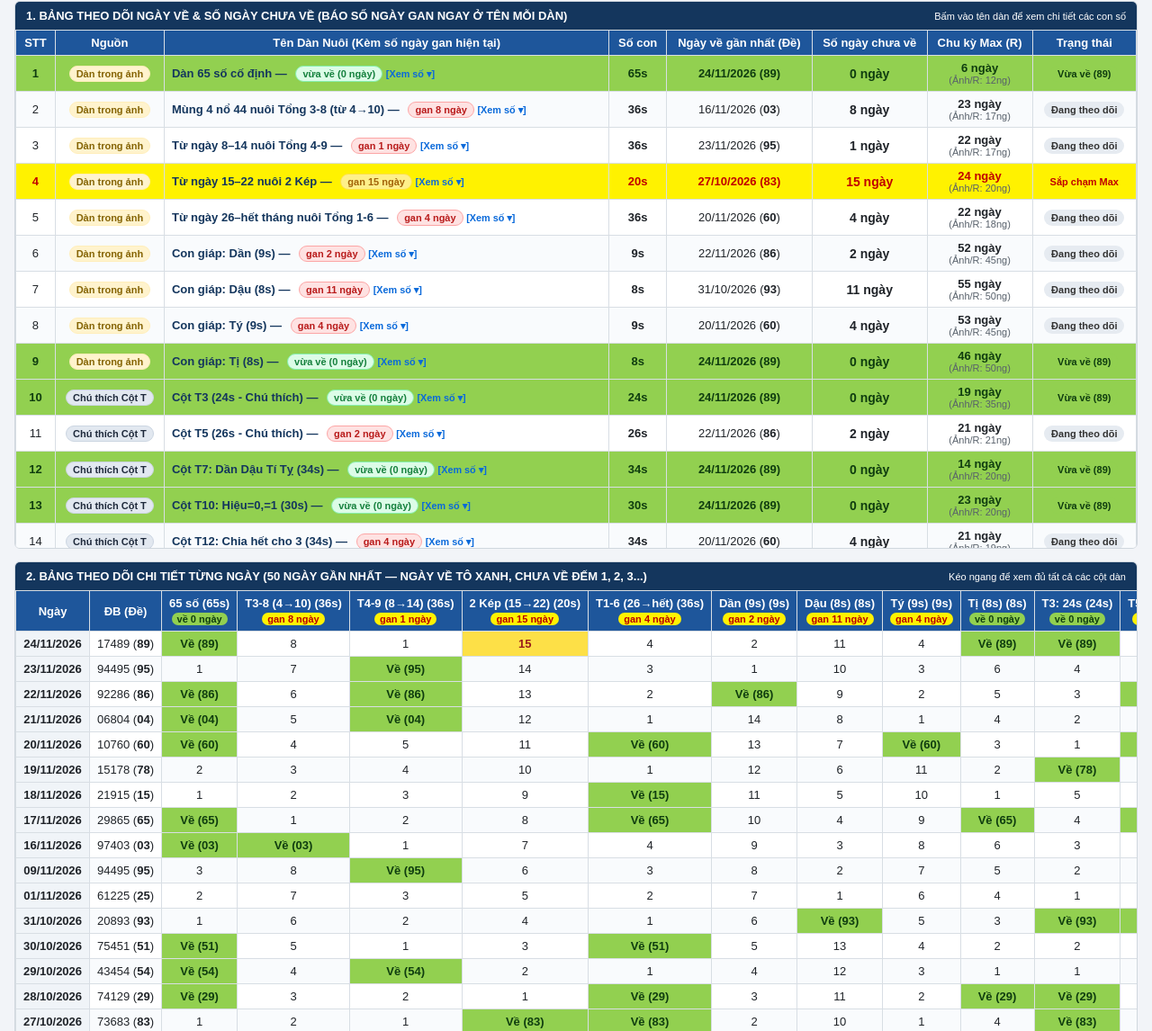
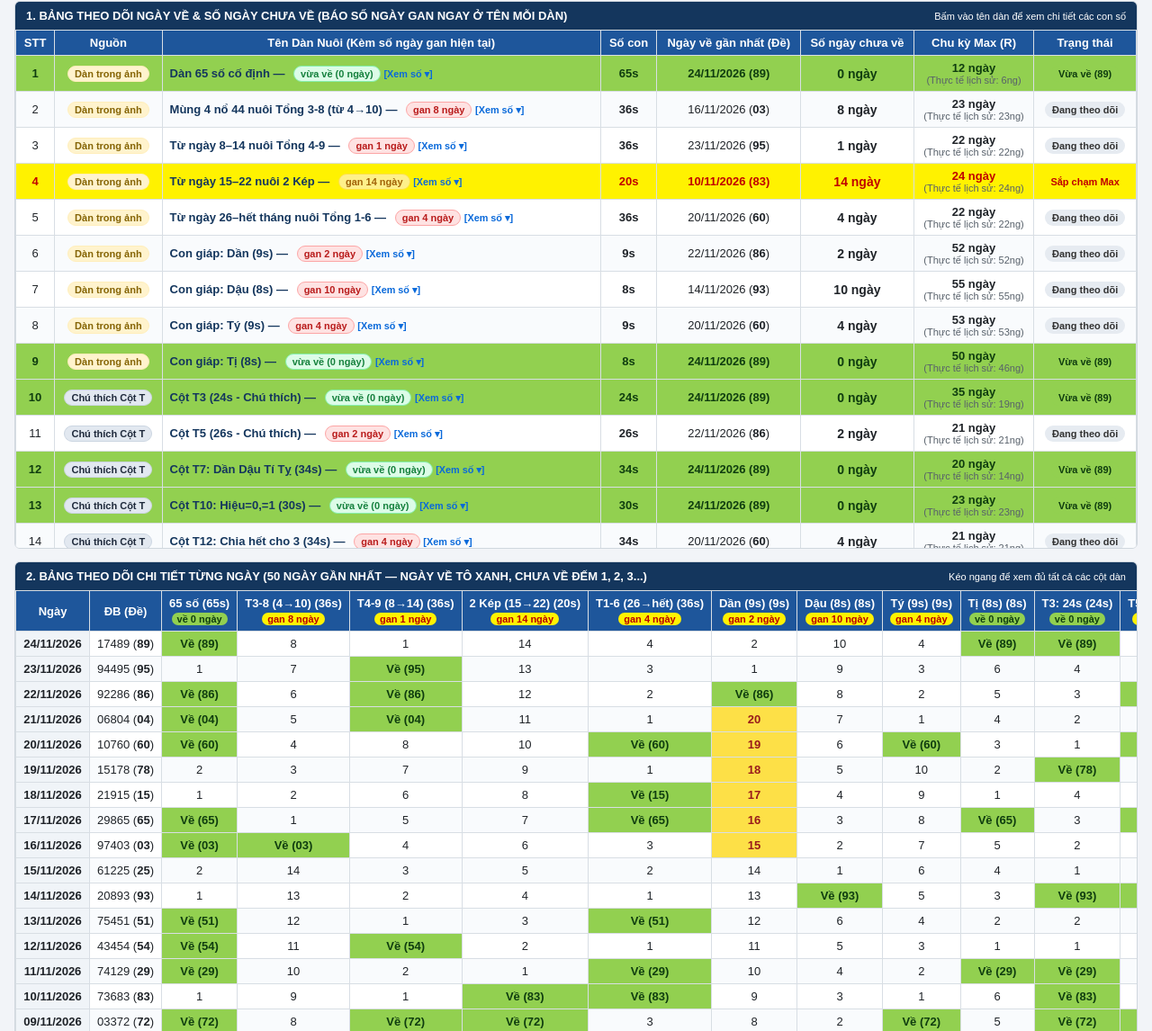
Before and after one commit to kieuanhthcs2011-code/thong-ke-xsmb, a plain HTML site: page dannuoi.html in a window 1280 px wide. Shown: the part 248-1394 px from the top of the page at 90% size. Drawn offline with Linux system fonts and the light colour scheme.

Commit message:
Add files via upload

```diff
--- a/app.js
+++ b/app.js
@@ -42,10 +42,16 @@ function getNormalizedWeeks(rawWeeks) {
       monStr = item.monday;
       nums = item.nums;
     }
-    const sig = nums.join('|');
+    const cleanNums = (nums || []).slice(0, 7).map(x => (x || "").trim());
+    while (cleanNums.length < 7) cleanNums.push("");
+    const nonEmptySig = cleanNums.filter(Boolean).join('|');
     let exists = false;
     for (const ex of mapByMon.values()) {
-      if (ex.nums.join('|') === sig && sig !== '||||||') { exists = true; break; }
+      const exSig = ex.nums.filter(Boolean).join('|');
+      if (nonEmptySig && (exSig === nonEmptySig || exSig.startsWith(nonEmptySig + '|') || nonEmptySig.startsWith(exSig + '|'))) {
+        exists = true;
+        break;
+      }
     }
     if (!exists && !mapByMon.has(monStr)) {
       const mDt = parseVNDate(monStr);
@@ -55,10 +61,34 @@ function getNormalizedWeeks(rawWeeks) {
         monday: monStr,
         mDt,
         label: `${formatShortDate(mDt)} - ${formatVNDate(sDt)}`,
-        nums: [...nums]
+        nums: cleanNums
       });
     }
   });
+
+  // Đồng bộ chính xác theo ngày thực tế từ daily_prizes (nếu có) để không bao giờ lệch tuần
+  if (typeof globalData !== "undefined" && globalData && Array.isArray(globalData.daily_prizes)) {
+    globalData.daily_prizes.forEach(dp => {
+      if (!dp || !dp.date || !Array.isArray(dp.prizes) || !dp.prizes[0]) return;
+      const dt = parseVNDate(dp.date);
+      const wd = (dt.getDay() + 6) % 7; // Mon=0 .. Sun=6
+      const mDt = new Date(dt);
+      mDt.setDate(dt.getDate() - wd);
+      const monStr = formatVNDate(mDt);
+      if (!mapByMon.has(monStr)) {
+        const sDt = new Date(mDt);
+        sDt.setDate(mDt.getDate() + 6);
+        mapByMon.set(monStr, {
+          monday: monStr,
+          mDt,
+          label: `${formatShortDate(mDt)} - ${formatVNDate(sDt)}`,
+          nums: ["", "", "", "", "", "", ""]
+        });
+      }
+      mapByMon.get(monStr).nums[wd] = dp.prizes[0];
+    });
+  }
+
   return Array.from(mapByMon.values()).sort((a, b) => b.mDt - a.mDt);
 }
 
@@ -79,12 +109,17 @@ function getAllHistoricalGDB(allWeeks) {
 }
 
 function computeDanStats(histGDB, targetSet) {
-  let daysSince = 0, lastHitDate = "Chưa thấy", lastHitDe = "--", maxObserved = 0, curStreak = 0;
+  let daysSince = 0, lastHitDate = "Chưa thấy", lastHitDe = "--", maxClosedStreak = 0, curStreak = 0;
+  let seenFirstHit = false;
   for (let i = 0; i < histGDB.length; i++) {
     const item = histGDB[i];
     if (!item || !item.de || !/^\d{2}$/.test(item.de)) continue;
     if (targetSet.has(item.de)) {
-      if (curStreak > maxObserved) maxObserved = curStreak;
+      // Chỉ tính max từ các chu kỳ đã về thực tế; không cộng dồn chu kỳ đầu chưa có mốc mở
+      if (seenFirstHit && curStreak > maxClosedStreak) {
+        maxClosedStreak = curStreak;
+      }
+      seenFirstHit = true;
       curStreak = 0;
       lastHitDate = item.date;
       lastHitDe = item.de;
@@ -93,8 +128,8 @@ function computeDanStats(histGDB, targetSet) {
     }
   }
   daysSince = curStreak;
-  if (curStreak > maxObserved) maxObserved = curStreak;
-  return { daysSince, lastHitDate, lastHitDe, maxObserved };
+  // Không lấy chuỗi hiện tại chưa về làm maxObserved
+  return { daysSince, lastHitDate, lastHitDe, maxObserved: maxClosedStreak };
 }
 
 function getBoKep4SoConfigs() {
@@ -586,28 +621,28 @@ function getImageF3F9A1Configs() {
     { subGroup: "Dàn lẻ / Khối (BR-BT & BD-BM)", name: "Dàn Hồng (Max 21 - 32s) - Ảnh", excelMax: 21, nums: ["06","07","08","09","16","17","18","19","23","24","25","26","33","34","35","36","56","57","58","59","66","67","68","69","73","74","75","76","83","84","85","86"] },
     { subGroup: "Dàn lẻ / Khối (BR-BT & BD-BM)", name: "Dàn Đỏ (Max 19 - 30s) - Ảnh", excelMax: 19, nums: ["03","13","23","33","43","53","63","73","83","93","05","15","25","35","45","55","65","75","85","95","07","17","27","37","47","57","67","77","87","97"] },
     { subGroup: "Dàn lẻ / Khối (BR-BT & BD-BM)", name: "Dàn Tím (60s) - Ảnh", excelMax: 20, nums: ["04","06","07","12","13","18","23","25","26","28","35","37","46","47","53","58","60","66","69","70","79","80","83","94","95","98"] },
-    // 6. Các bộ 5 số / dàn cột BR-BT
+    // 6. Các bộ 5 số / dàn cột BR-BT (Đúng Max thực tế từ ảnh Excel)
     ...[
-      { n: "Dàn BR-1 (03..83)", mx: 25, nums: ["03","23","43","63","83"] },
-      { n: "Dàn BR-2 (01..81)", mx: 40, nums: ["01","21","41","61","81"] },
-      { n: "Dàn BR-3 (05..85)", mx: 65, nums: ["05","25","45","65","85"] },
-      { n: "Dàn BR-4 (07..87)", mx: 25, nums: ["07","27","47","67","87"] },
-      { n: "Dàn BR-5 (09..89)", mx: 25, nums: ["09","29","49","69","89"] },
-      { n: "Dàn BR-6 (10..90)", mx: 25, nums: ["10","30","50","70","90"] },
-      { n: "Dàn BR-7 (12..92)", mx: 40, nums: ["12","32","52","72","92"] },
-      { n: "Dàn BR-8 (14..94)", mx: 25, nums: ["14","34","54","74","94"] },
-      { n: "Dàn BR-9 (16..96)", mx: 25, nums: ["16","36","56","76","96"] },
-      { n: "Dàn BR-10 (18..98)", mx: 50, nums: ["18","38","58","78","98"] },
-      { n: "Dàn BR-11 (11..19)", mx: 25, nums: ["11","13","15","17","19"] },
-      { n: "Dàn BR-12 (31..39)", mx: 25, nums: ["31","33","35","37","39"] },
-      { n: "Dàn BR-13 (51..59)", mx: 25, nums: ["51","53","55","57","59"] },
-      { n: "Dàn BR-14 (71..79)", mx: 25, nums: ["71","73","75","77","79"] },
-      { n: "Dàn BR-15 (91..99)", mx: 25, nums: ["91","93","95","97","99"] },
-      { n: "Dàn BR-16 (00..08)", mx: 25, nums: ["00","02","04","06","08"] },
-      { n: "Dàn BR-17 (20..28)", mx: 25, nums: ["20","22","24","26","28"] },
-      { n: "Dàn BR-18 (40..48)", mx: 70, nums: ["40","42","44","46","48"] },
-      { n: "Dàn BR-19 (60..68)", mx: 25, nums: ["60","62","64","66","68"] },
-      { n: "Dàn BR-20 (80..88)", mx: 25, nums: ["80","82","84","86","88"] }
+      { n: "Dàn BR-1 (03..83)", mx: 124, nums: ["03","23","43","63","83"] },
+      { n: "Dàn BR-2 (01..81)", mx: 195, nums: ["01","21","41","61","81"] },
+      { n: "Dàn BR-3 (05..85)", mx: 134, nums: ["05","25","45","65","85"] },
+      { n: "Dàn BR-4 (07..87)", mx: 192, nums: ["07","27","47","67","87"] },
+      { n: "Dàn BR-5 (09..89)", mx: 104, nums: ["09","29","49","69","89"] },
+      { n: "Dàn BR-6 (10..90)", mx: 115, nums: ["10","30","50","70","90"] },
+      { n: "Dàn BR-7 (12..92)", mx: 129, nums: ["12","32","52","72","92"] },
+      { n: "Dàn BR-8 (14..94)", mx: 137, nums: ["14","34","54","74","94"] },
+      { n: "Dàn BR-9 (16..96)", mx: 113, nums: ["16","36","56","76","96"] },
+      { n: "Dàn BR-10 (18..98)", mx: 186, nums: ["18","38","58","78","98"] },
+      { n: "Dàn BR-11 (11..19)", mx: 118, nums: ["11","13","15","17","19"] },
+      { n: "Dàn BR-12 (31..39)", mx: 111, nums: ["31","33","35","37","39"] },
+      { n: "Dàn BR-13 (51..59)", mx: 155, nums: ["51","53","55","57","59"] },
+      { n: "Dàn BR-14 (71..79)", mx: 101, nums: ["71","73","75","77","79"] },
+      { n: "Dàn BR-15 (91..99)", mx: 106, nums: ["91","93","95","97","99"] },
+      { n: "Dàn BR-16 (00..08)", mx: 98,  nums: ["00","02","04","06","08"] },
+      { n: "Dàn BR-17 (20..28)", mx: 125, nums: ["20","22","24","26","28"] },
+      { n: "Dàn BR-18 (40..48)", mx: 140, nums: ["40","42","44","46","48"] },
+      { n: "Dàn BR-19 (60..68)", mx: 138, nums: ["60","62","64","66","68"] },
+      { n: "Dàn BR-20 (80..88)", mx: 114, nums: ["80","82","84","86","88"] }
     ].map(x => ({ subGroup: "Nhóm Dàn BR-BT (Ảnh)", name: x.n, excelMax: x.mx, nums: x.nums }))
   ];
 
--- a/dannuoi.html
+++ b/dannuoi.html
@@ -333,7 +333,7 @@
           <td><b>${cfg.count}s</b></td>
           <td>${st.lastHitDate} (<b>${st.lastHitDe}</b>)</td>
           <td style="font-size:14px;"><b>${st.daysSince} ngày</b></td>
-          <td><b>${st.maxObserved} ngày</b> <span class="de-sub">(Ảnh/R: ${cfg.excelMax}ng)</span></td>
+          <td><b>${Math.max(cfg.excelMax, st.maxObserved)} ngày</b> <span class="de-sub">(Thực tế lịch sử: ${st.maxObserved}ng)</span></td>
           <td>${badge}</td>
         </tr>`;
       });
@@ -407,7 +407,7 @@
           gBadge = `<span class="gan-inline-badge is-warn">gan ${st.daysSince} ngày</span>`;
         }
         hCt += `<tr class="${cls}">
-          <td style="font-size:14px;"><b>${st.maxObserved}</b> <span class="de-sub">(Ảnh: ${mx})</span></td>
+          <td style="font-size:14px;"><b>${Math.max(mx, st.maxObserved)}</b> <span class="de-sub">(Thực tế: ${st.maxObserved})</span></td>
           <td style="text-align:left;">
             <div style="font-weight:700; cursor:pointer; color:#14365d;" onclick="this.nextElementSibling.style.display = this.nextElementSibling.style.display === 'none' ? 'block' : 'none'">
               ${item.name} — ${gBadge} <small style="color:#0969da;">[Số ▾]</small>
@@ -482,10 +482,11 @@
 
       f3List.forEach((cfg, idx) => {
         const st = cfg.st;
+        const trueMaxF3 = Math.max(cfg.excelMax, st.maxObserved);
         let cls = "";
         if (st.daysSince === 0) cls = "bg-green";
-        else if (st.daysSince >= st.maxObserved || st.daysSince >= 25) cls = "bg-red-alert";
-        else if (st.daysSince >= 15 || st.daysSince >= Math.floor(cfg.excelMax * 0.72)) cls = "bg-yellow";
+        else if (st.daysSince >= trueMaxF3) cls = "bg-red-alert";
+        else if (st.daysSince >= Math.floor(trueMaxF3 * 0.72)) cls = "bg-yellow";
 
         const gBadge = st.daysSince === 0
           ? `<span class="gan-inline-badge is-zero">vừa về (0 ngày)</span>`
@@ -509,7 +510,7 @@
           <td><b>${cfg.nums.length}s</b></td>
           <td>${st.lastHitDate} (<b>${st.lastHitDe}</b>)</td>
           <td style="font-size:14px;"><b>${st.daysSince} ngày</b></td>
-          <td><b>${st.maxObserved}ng</b> <span class="de-sub">(Ảnh: ${cfg.excelMax}ng)</span></td>
+          <td><b>${trueMaxF3}ng</b> <span class="de-sub">(Thực tế: ${st.maxObserved}ng)</span></td>
           <td style="text-align:left;">${dupTag}</td>
         </tr>`;
       });
```
Also changed, not shown: 1 other file.
